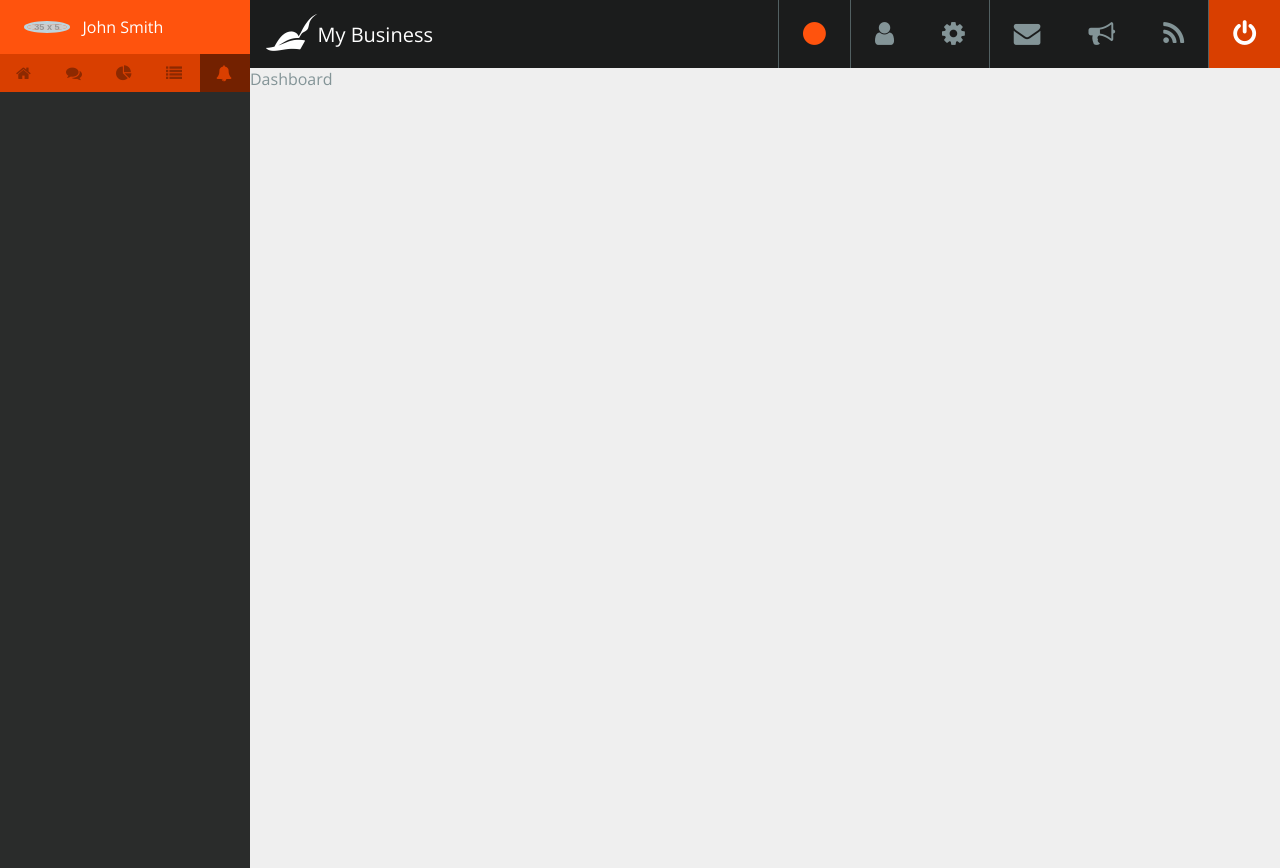
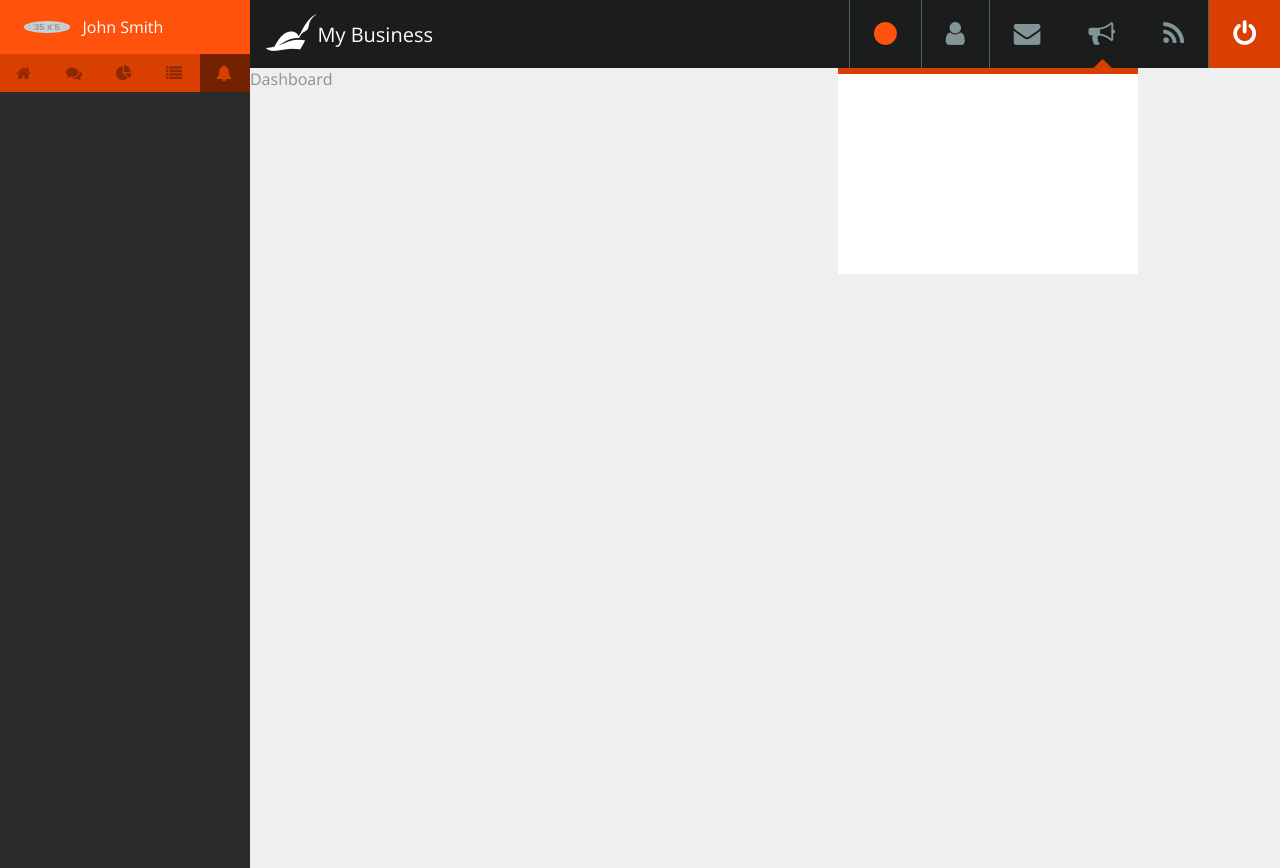
Before and after one commit to keshaldesai/adminui, a React (Create React App) app: page /dashboard in a window 1280 px wide. Built offline with nearby package versions, Linux system fonts and the light colour scheme; no server answers.

Commit message:
better css rules

```diff
--- a/src/components/Header/Header.js
+++ b/src/components/Header/Header.js
@@ -1,4 +1,5 @@
 import React, { Component } from "react";
+import HeaderItem from "./HeaderItem";
 
 class Header extends Component {
   render() {
@@ -9,33 +10,19 @@ class Header extends Component {
           <span>My Business</span>
         </div>
         <div className="settings">
-          <div className="color-settings header-item">
-            <i
-              className="fa fa-circle fa-lg header-button"
-              aria-hidden="true"
-            />
-          </div>
-          <div className="gen-settings header-item">
-            <i className="fa fa-user fa-lg header-button" aria-hidden="true" />
-            <i className="fa fa-cog fa-lg header-button" aria-hidden="true" />
-          </div>
-          <div className="notifs header-item">
-            <i
-              className="fa fa-envelope fa-lg header-button"
-              aria-hidden="true"
-            />
-            <i
-              className="fa fa-bullhorn fa-lg header-button"
-              aria-hidden="true"
-            />
-            <i className="fa fa-rss fa-lg header-button" aria-hidden="true" />
-          </div>
-          <div className="logout header-item">
-            <i
-              className="fa fa-power-off fa-lg header-button"
-              aria-hidden="true"
-            />
-          </div>
+          <HeaderItem button="circle" />
+          <HeaderItem button="user" />
+          <HeaderItem button="envelope" />
+          <HeaderItem button="bullhorn">
+            <div className="notifs">
+              <div className="drop-caret ">
+                <i className="fa fa-caret-up fa-2x" aria-hidden="true" />
+              </div>
+              <div className="drop-container" />
+            </div>
+          </HeaderItem>
+          <HeaderItem button="rss" />
+          <HeaderItem button="power-off" />
         </div>
       </div>
     );
--- /dev/null
+++ b/src/components/Header/HeaderItem.js
@@ -0,0 +1,17 @@
+import React, { Component } from "react";
+
+class HeaderItem extends Component {
+  render() {
+    const { button, children } = this.props;
+    return (
+      <div className="header-item">
+        <div className={`header-button button-${button}`}>
+          <i className={`fa fa-${button} fa-lg`} aria-hidden="true" />
+        </div>
+        {children}
+      </div>
+    );
+  }
+}
+
+export default HeaderItem;
--- a/src/styles/Header/_header.scss
+++ b/src/styles/Header/_header.scss
@@ -4,38 +4,43 @@
   flex-flow: row nowrap;
   align-items: center;
   font-size: 20px;
+  div {
+    display: flex;
+    align-items: center;
+  }
   .logo {
     color: white;
-    font-size: 20px;
-    display: flex;
-    flex-flow: row nowrap;
-    align-items: center;
     margin-left: 16px;
   }
   .settings {
     margin-left: auto;
-    display: flex;
-    flex-flow: row nowrap;
-    align-items: center;
     text-align: center;
-    .header-item {
-      border-left: 1px solid darken(#839497, 20%);
   }
+}
+
 .header-button {
   padding: 24px 24px;
   cursor: pointer;
-    }
-    .header-button:hover {
+  position: relative;
+  &:hover {
     color: white;
   }
 }
+
+.button-circle,
+.button-user,
+.button-envelope,
+.button-power-off {
+  border-left: 1px solid darken(#839497, 20%);
+  display: flex;
+  flex-flow: row nowrap;
 }
 
-.color-settings {
-  color: #ff530d;
+.button-circle {
+  color: #ff530d !important;
 }
 
-.logout {
+.button-power-off {
   background-color: #d93f00;
   color: white;
   font-weight: bolder;
@@ -44,3 +49,28 @@
     background-color: lighten(#d93f00, 10%);
   }
 }
+
+.drop-caret {
+  position: absolute;
+  color: #d93f00;
+  z-index: 1000;
+}
+
+.drop-container {
+  position: absolute;
+  background-color: #ffffff;
+  border-top: 6px solid #d93f00;
+  width: 300px;
+  height: 200px;
+}
+
+.notifs {
+  .drop-caret {
+    top: 44px;
+    right: 166px;
+  }
+  .drop-container {
+    top: 68px;
+    right: 142px;
+  }
+}
```
Lines whose indentation alone changed are shown as unchanged.
